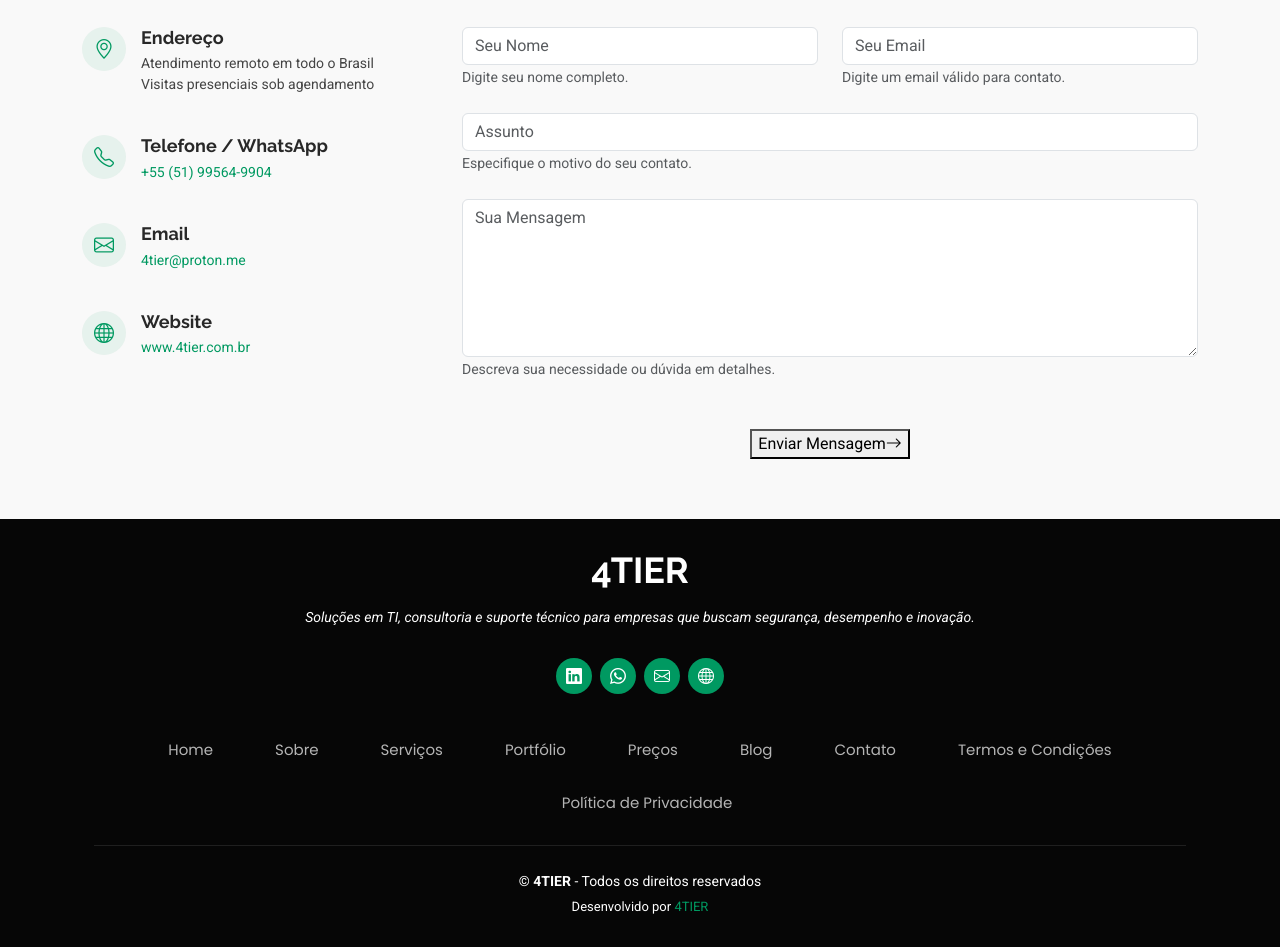
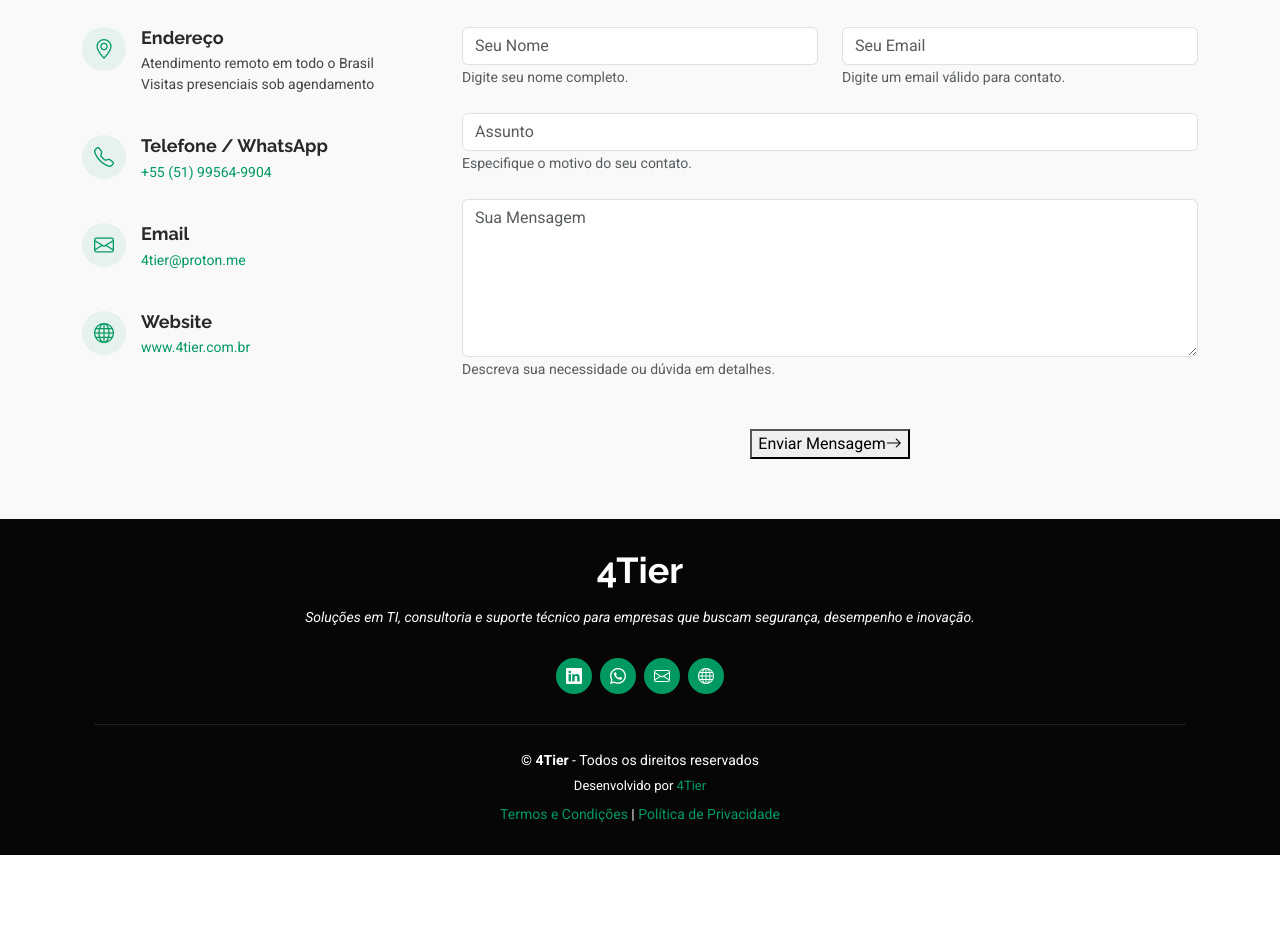
Before and after one commit to 4-tier/4-tier.github.io, a plain HTML site: page index.html in a window 1280 px wide. Shown: the part 7281-8228 px from the top of the page. After the commit the page ends 8136 px from the top, so only its background shows below. Drawn offline with Linux system fonts and the light colour scheme.

```diff
--- a/index.html
+++ b/index.html
@@ -190,10 +190,10 @@
 </head>
 
 <body class="index-page">
-
+<!-- Header -->
   <header id="header" class="header d-flex align-items-center fixed-top">
     <div class="container position-relative d-flex align-items-center justify-content-between">
-      <a href="/" class="logo d-flex align-items-center me-auto me-xl-0" aria-label="Página inicial da 4TIER">
+      <a href="index.html" class="logo d-flex align-items-center me-auto me-xl-0" aria-label="Página inicial da 4TIER">
         <h1 class="sitename">4TIER</h1>
       </a>
 
@@ -210,10 +210,10 @@
         <i class="mobile-nav-toggle d-xl-none bi bi-list" aria-label="Alternar menu móvel"></i>
       </nav>
 
-      <a class="cta-btn" href="https://suporte.4tier.com.br/" aria-label="Fale conosco pelo WhatsApp" target="_blank" rel="noopener">Suporte</a>
+      <a class="cta-btn" href="https://suporte.4tier.com.br/" aria-label="Fale conosco pelo WhatsApp" target="_blank">Suporte</a>
     </div>
   </header>
-
+<!-- /Header -->
   <main class="main">
 
     <!-- Hero Section -->
@@ -830,38 +830,29 @@
 
 <footer id="footer" class="footer dark-background">
     <div class="container">
-      <h3 class="sitename">4TIER</h3>
+      <h3 class="sitename">4Tier</h3>
       <p>Soluções em TI, consultoria e suporte técnico para empresas que buscam segurança, desempenho e inovação.</p>
       <div class="social-links d-flex justify-content-center">
         <a href="https://www.linkedin.com/company/4tier/" target="_blank" rel="noopener" aria-label="Perfil da 4TIER no LinkedIn"><i class="bi bi-linkedin"></i></a>
+        <!-- <a href="https://t.me/4tier" target="_blank" rel="noopener" aria-label="Canal da 4TIER no Telegram"><i class="bi bi-telegram"></i></a> -->
         <a href="https://wa.me/555195649904" target="_blank" rel="noopener" aria-label="Fale com a 4TIER pelo WhatsApp"><i class="bi bi-whatsapp"></i></a>
         <a href="mailto:4tier@proton.me" aria-label="Enviar e-mail para a 4TIER"><i class="bi bi-envelope"></i></a>
         <a href="https://4tier.com.br" target="_blank" rel="noopener" aria-label="Visite o site da 4TIER"><i class="bi bi-globe"></i></a>
       </div>
-      <nav id="navmenu" class="navmenu" aria-label="Navegação do rodapé">
-        <ul style="display: flex; justify-content: center; flex-wrap: wrap; padding: 0; list-style: none;">
-          <li style="margin: 0 15px;"><a href="/index.html" class="active" aria-current="page">Home</a></li>
-          <li style="margin: 0 15px;"><a href="/index.html#about">Sobre</a></li>
-          <li style="margin: 0 15px;"><a href="/index.html#services">Serviços</a></li>
-          <li style="margin: 0 15px;"><a href="/index.html#portfolio">Portfólio</a></li>
-          <li style="margin: 0 15px;"><a href="/index.html#pricing">Preços</a></li>
-          <li style="margin: 0 15px;"><a href="/index.html#recent-posts">Blog</a></li>
-          <li style="margin: 0 15px;"><a href="/index.html#contact">Contato</a></li>
-          <li style="margin: 0 15px;"><a href="/termos-e-condicoes.html">Termos e Condições</a></li>
-          <li style="margin: 0 15px;"><a href="/politica-de-privacidade.html">Política de Privacidade</a></li>
-        </ul>
-        <i class="mobile-nav-toggle d-xl-none bi bi-list" aria-label="Alternar menu móvel"></i>
-      </nav>
       <div class="container mt-3">
         <div class="copyright">
-          &copy; <strong><span>4TIER</span></strong> - Todos os direitos reservados
+          &copy; <strong><span>4Tier</span></strong> - Todos os direitos reservados
         </div>
         <div class="credits">
-          Desenvolvido por <a href="https://4tier.com.br" rel="noopener">4TIER</a>
+          Desenvolvido por <a href="https://4tier.com.br" rel="noopener">4Tier</a>
+        </div>
+        <div class="legal-links mt-2">
+          <a href="/termos-e-condicoes.html" rel="noopener">Termos e Condições</a> |
+          <a href="/politica-de-privacidade.html" rel="noopener">Política de Privacidade</a>
         </div>
       </div>
     </div>
-</footer>
+  </footer>
 
   <!-- Scroll Top -->
   <a href="#hero" id="scroll-top" class="scroll-top d-flex align-items-center justify-content-center" aria-label="Voltar ao topo"><i class="bi bi-arrow-up-short"></i></a>
```
Also changed, not shown: index-copy.html (renamed from index copy.html, +5 -1 lines).
